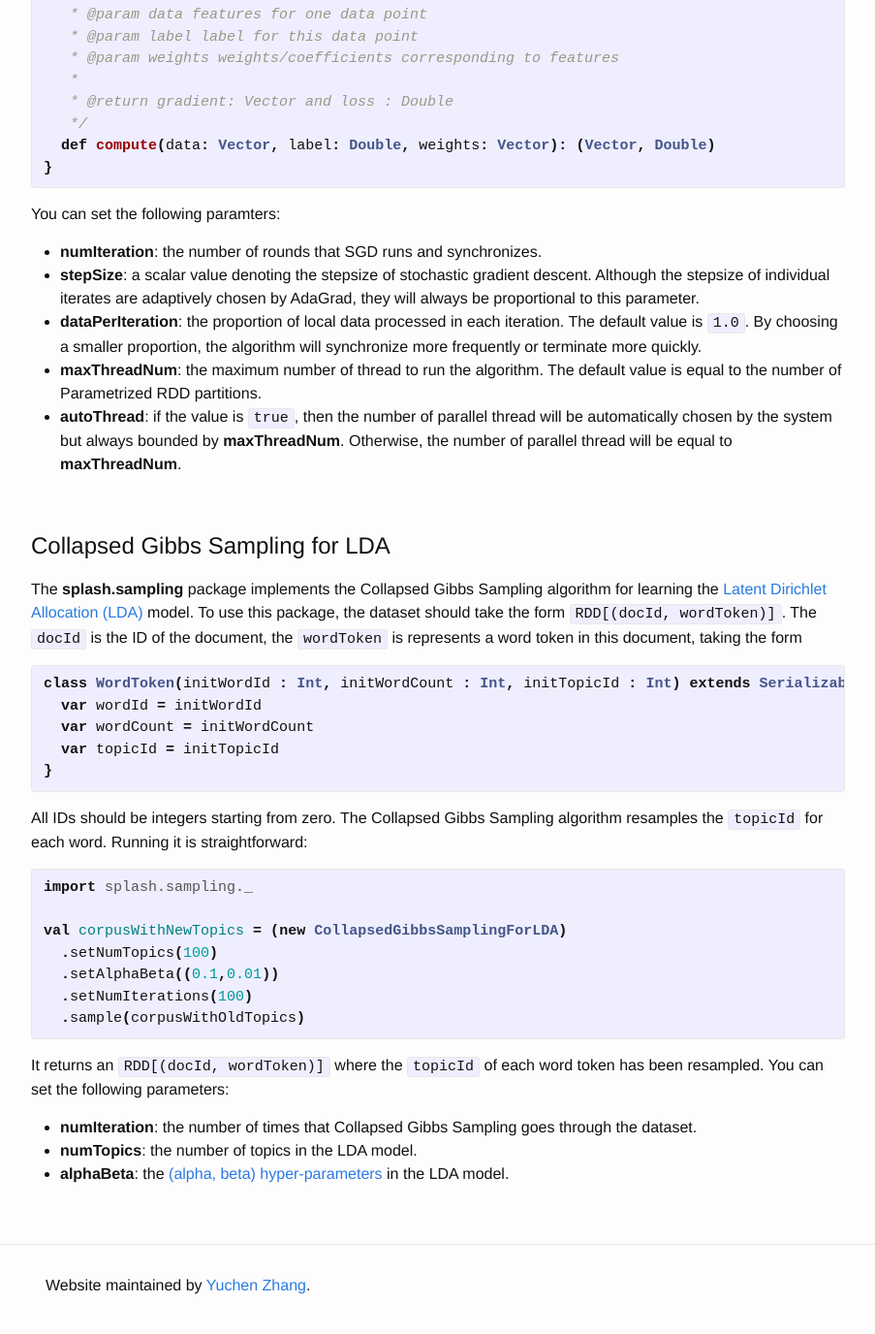
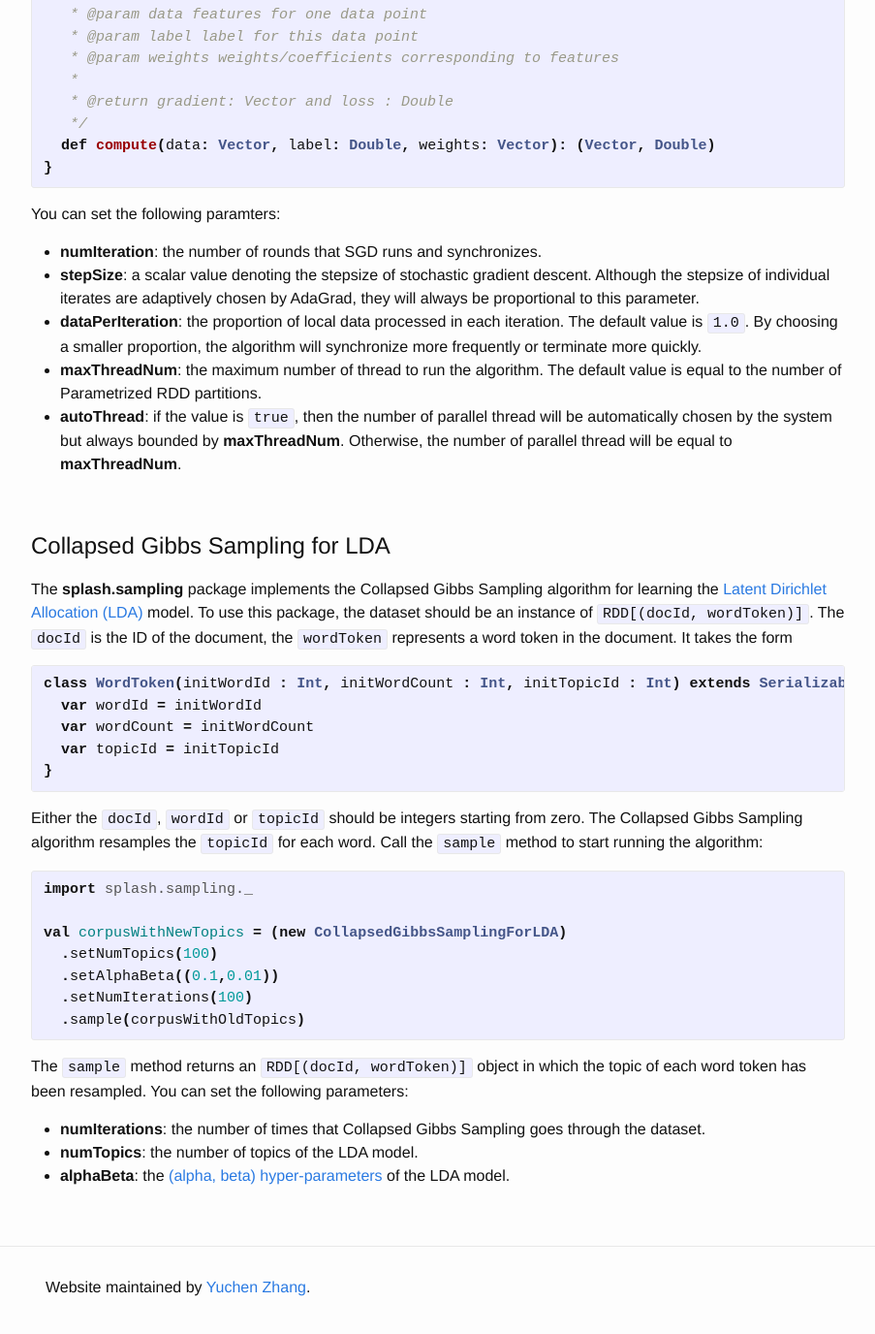
Before and after one commit to zhangyuc/splash, a Jekyll site: the page built from package.md, in a window 1280 px wide and 1400 px high, scrolled down 1008 px. Shown: the top 1376 px of the window at 97% size, without its empty margins (188-1091 px from the left). Built offline with Jekyll 4.4.1, drawn with Linux system fonts in a browser that asks for light colours.

Commit message:
add website link

```diff
--- a/index.html
+++ b/index.html
@@ -27,4 +27,6 @@
 <img src="https://raw.githubusercontent.com/zhangyuc/splash/master/images/compare-with-lbfgs.png" width="400" />
 </p>
 
-<p>Read the <a href="quickstart/">Quick Start</a> to start building your own stochastic algorithm, or view the source code <a href="https://github.com/zhangyuc/splash/tree/master">here</a>.</p>
+<p>Read the <a href="quickstart/">Quick Start</a> to start building your own stochastic algorithm, or view the source code <a href="https://github.com/zhangyuc/splash/tree/master">here</a>.
+To learn more details about the mechanism of Splash, please read <a href="http://arxiv.org/abs/1506.07552">our paper</a>.
+</p>
--- a/package.md
+++ b/package.md
@@ -67,7 +67,7 @@
 
 # Collapsed Gibbs Sampling for LDA
 
-The **splash.sampling** package implements the Collapsed Gibbs Sampling algorithm for learning the [Latent Dirichlet Allocation (LDA)](http://en.wikipedia.org/wiki/Latent_Dirichlet_allocation) model. To use this package, the dataset should take the form `RDD[(docId, wordToken)]`. The `docId` is the ID of the document, the `wordToken` is represents a word token in this document, taking the form
+The **splash.sampling** package implements the Collapsed Gibbs Sampling algorithm for learning the [Latent Dirichlet Allocation (LDA)](http://en.wikipedia.org/wiki/Latent_Dirichlet_allocation) model. To use this package, the dataset should be an instance of `RDD[(docId, wordToken)]`. The `docId` is the ID of the document, the `wordToken` represents a word token in the document. It takes the form
 
 {% highlight scala %}
 
@@ -79,7 +79,7 @@
 
 {% endhighlight %}
 
-All IDs should be integers starting from zero. The Collapsed Gibbs Sampling algorithm resamples the `topicId` for each word. Running it is straightforward:
+Either the `docId`, `wordId` or `topicId` should be integers starting from zero. The Collapsed Gibbs Sampling algorithm resamples the `topicId` for each word. Call the `sample` method to start running the algorithm:
 
 {% highlight scala %}
 
@@ -93,8 +93,8 @@
 
 {% endhighlight %}
 
-It returns an `RDD[(docId, wordToken)]` where the `topicId` of each word token has been resampled. You can set the following parameters:
+The `sample` method returns an `RDD[(docId, wordToken)]` object in which the topic of each word token has been resampled. You can set the following parameters:
 
-- **numIteration**: the number of times that Collapsed Gibbs Sampling goes through the dataset.
-- **numTopics**: the number of topics in the LDA model.
-- **alphaBeta**: the [(alpha, beta) hyper-parameters](https://www.cs.princeton.edu/~blei/papers/BleiNgJordan2003.pdf) in the LDA model.
+- **numIterations**: the number of times that Collapsed Gibbs Sampling goes through the dataset.
+- **numTopics**: the number of topics of the LDA model.
+- **alphaBeta**: the [(alpha, beta) hyper-parameters](https://www.cs.princeton.edu/~blei/papers/BleiNgJordan2003.pdf) of the LDA model.
```
Also changed, not shown: other parts of index.html (+1 -1 lines), api.md (+2 -2 lines).
